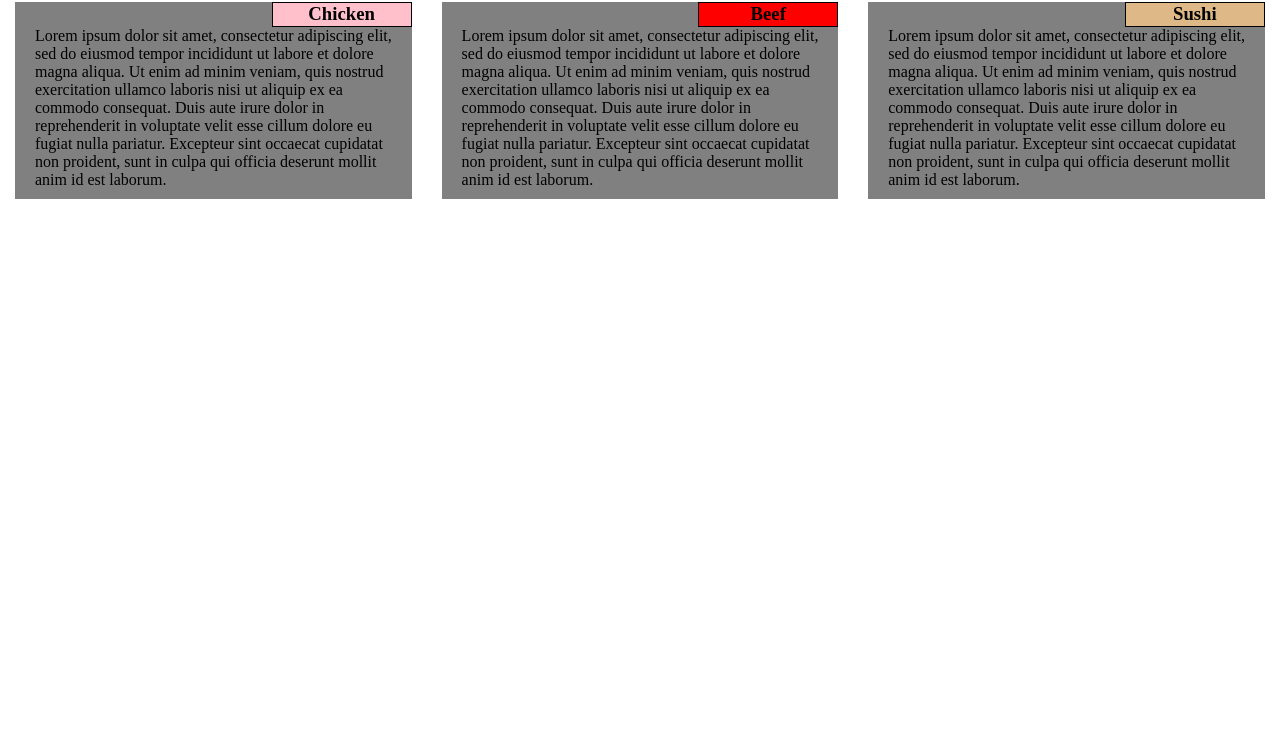
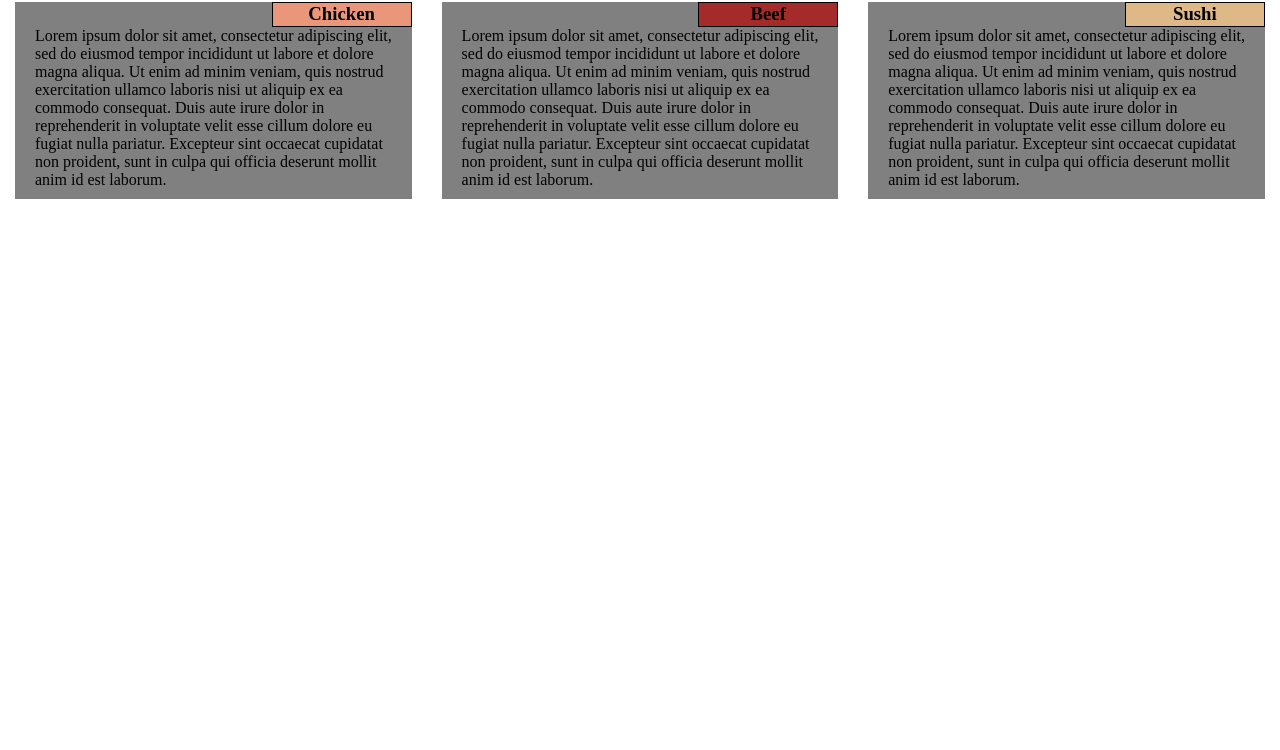
Before and after one commit to AnnaStee/Mod2_assignment, a plain HTML site: page mod2sol/index.html in a window 1280 px wide. Shown: the part 50-800 px from the top of the page. Drawn offline with Linux system fonts and the light colour scheme.

Commit message:
Update styles.css

```diff
--- a/mod2sol/css/styles.css
+++ b/mod2sol/css/styles.css
@@ -24,10 +24,10 @@ h3 {
 }
 /*** Setting background colour for sub-heading ***/
 .red{
-	background-color: red;
+	background-color: #a52a2a;
 }
 .pink{
-	background-color: pink;
+	background-color: #e9967a;
 }
 .yellow{
 	background-color: #deb887;
```
